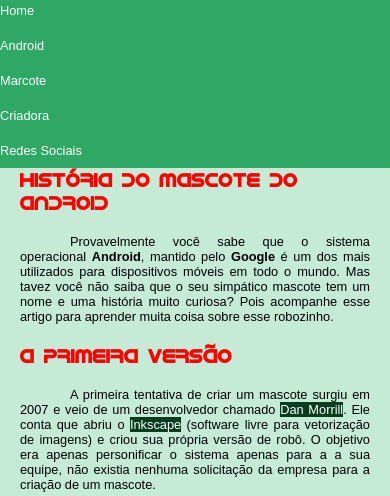
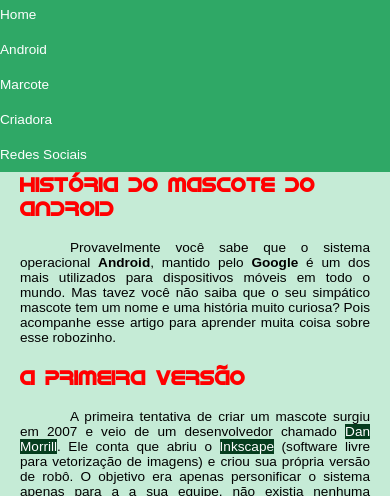
Before and after one commit to warlisonLima/FlexBox2, a plain HTML site: page index.html in a window 390 px wide. Shown: the part 117-613 px from the top of the page. Drawn offline with Linux system fonts and the light colour scheme.

Commit message:
Add files via upload

```diff
--- a/style2.css
+++ b/style2.css
@@ -235,11 +235,11 @@ footer > a {
 }
 
 
-/* AJUSTAR O CONTEÚDO PARA SMARTPHONES*/
+/* AJUSTAR O CONTEÚDO PARA SMARTPHONES  */
 @media screen and (max-width:480px){
     body {
         max-width: 480px;
-        font-size: 0.8em;
+        font-size: 0.85em;
 
     }
 
```
